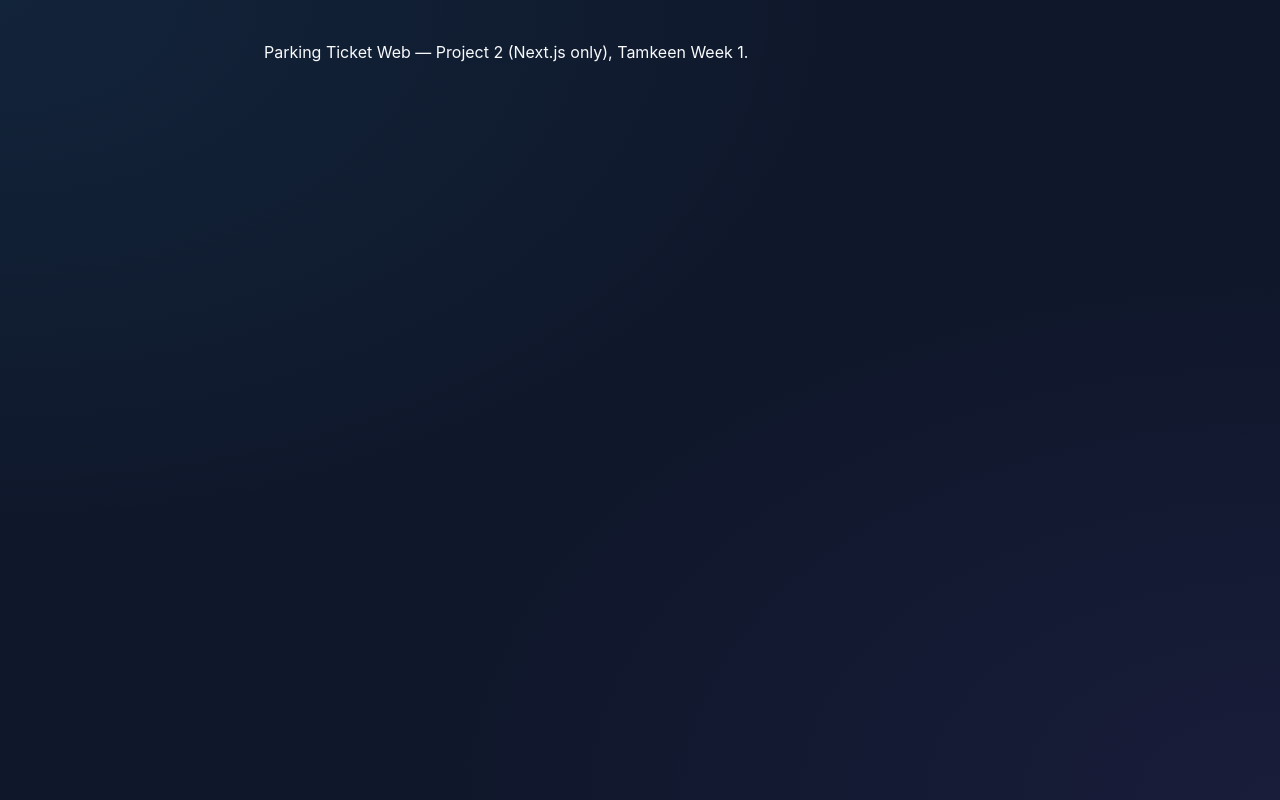
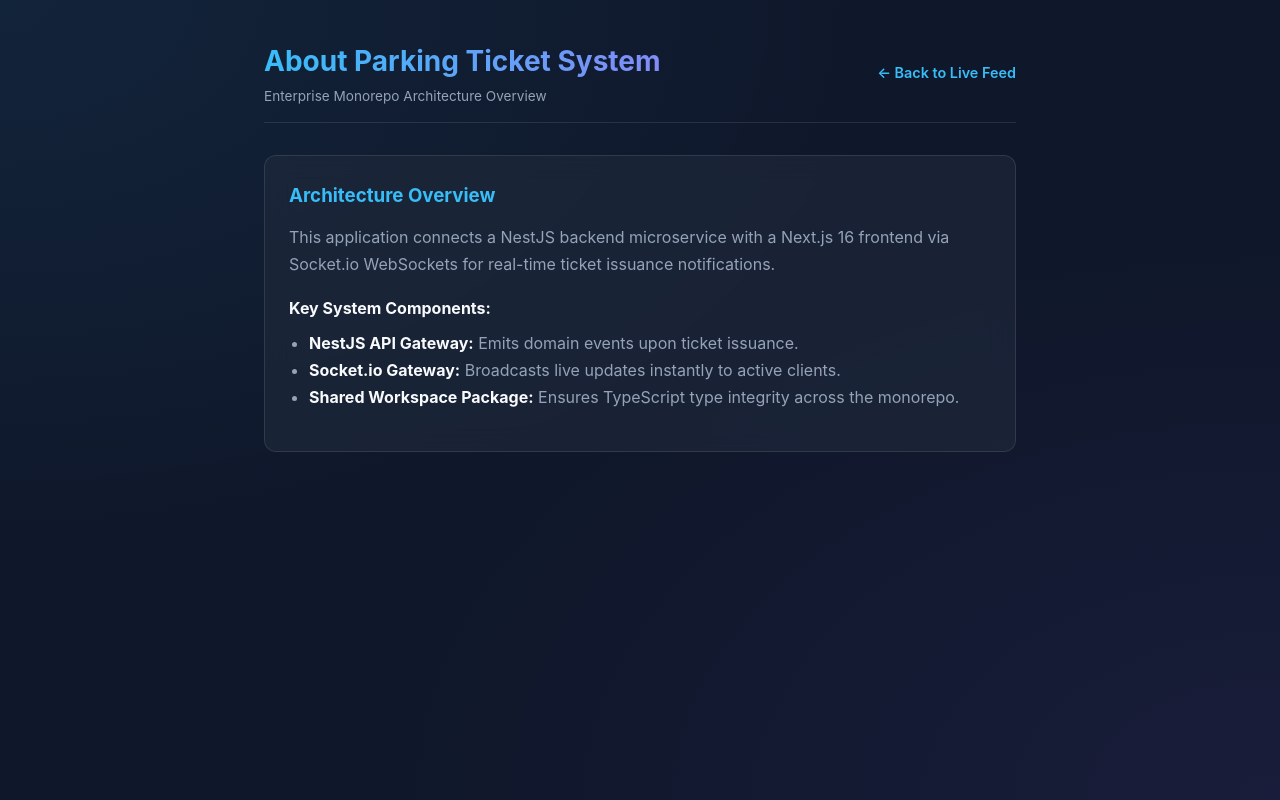
Before and after one commit to nour-hatem/parking-ticket-monorepo, a Next.js app in the folder apps/web/: page /about in a window 1280 px wide. Built offline with nearby package versions, Linux system fonts and the light colour scheme.

Commit message:
feat(web): enhance about page with monorepo architectural details

```diff
--- a/apps/web/app/about/page.tsx
+++ b/apps/web/app/about/page.tsx
@@ -1,7 +1,60 @@
+import Link from 'next/link';
+
 export default function AboutPage() {
   return (
     <main className="container">
-      <p>Parking Ticket Web — Project 2 (Next.js only), Tamkeen Week 1.</p>
+      <header className="app-header">
+        <div>
+          <h1 className="app-title">About Parking Ticket System</h1>
+          <p style={{ fontSize: '0.85rem', color: '#94a3b8', marginTop: '0.25rem' }}>
+            Enterprise Monorepo Architecture Overview
+          </p>
+        </div>
+        <Link
+          href="/"
+          style={{
+            color: '#38bdf8',
+            textDecoration: 'none',
+            fontSize: '0.9rem',
+            fontWeight: 600,
+          }}
+        >
+          ← Back to Live Feed
+        </Link>
+      </header>
+
+      <section
+        style={{
+          background: 'rgba(30, 41, 59, 0.7)',
+          backdropFilter: 'blur(12px)',
+          border: '1px solid rgba(255, 255, 255, 0.1)',
+          padding: '1.5rem',
+          borderRadius: '12px',
+          lineHeight: '1.7',
+        }}
+      >
+        <h3 style={{ color: '#38bdf8', marginBottom: '0.75rem' }}>Architecture Overview</h3>
+        <p style={{ color: '#94a3b8', marginBottom: '1rem' }}>
+          This application connects a NestJS backend microservice with a Next.js 16 frontend via
+          Socket.io WebSockets for real-time ticket issuance notifications.
+        </p>
+
+        <h4 style={{ color: '#f8fafc', marginBottom: '0.5rem' }}>Key System Components:</h4>
+        <ul style={{ color: '#94a3b8', paddingLeft: '1.25rem', marginBottom: '1rem' }}>
+          <li>
+            <strong style={{ color: '#f8fafc' }}>NestJS API Gateway:</strong> Emits domain events upon
+            ticket issuance.
+          </li>
+          <li>
+            <strong style={{ color: '#f8fafc' }}>Socket.io Gateway:</strong> Broadcasts live updates
+            instantly to active clients.
+          </li>
+          <li>
+            <strong style={{ color: '#f8fafc' }}>Shared Workspace Package:</strong> Ensures TypeScript type
+            integrity across the monorepo.
+          </li>
+        </ul>
+      </section>
     </main>
   );
 }
```
